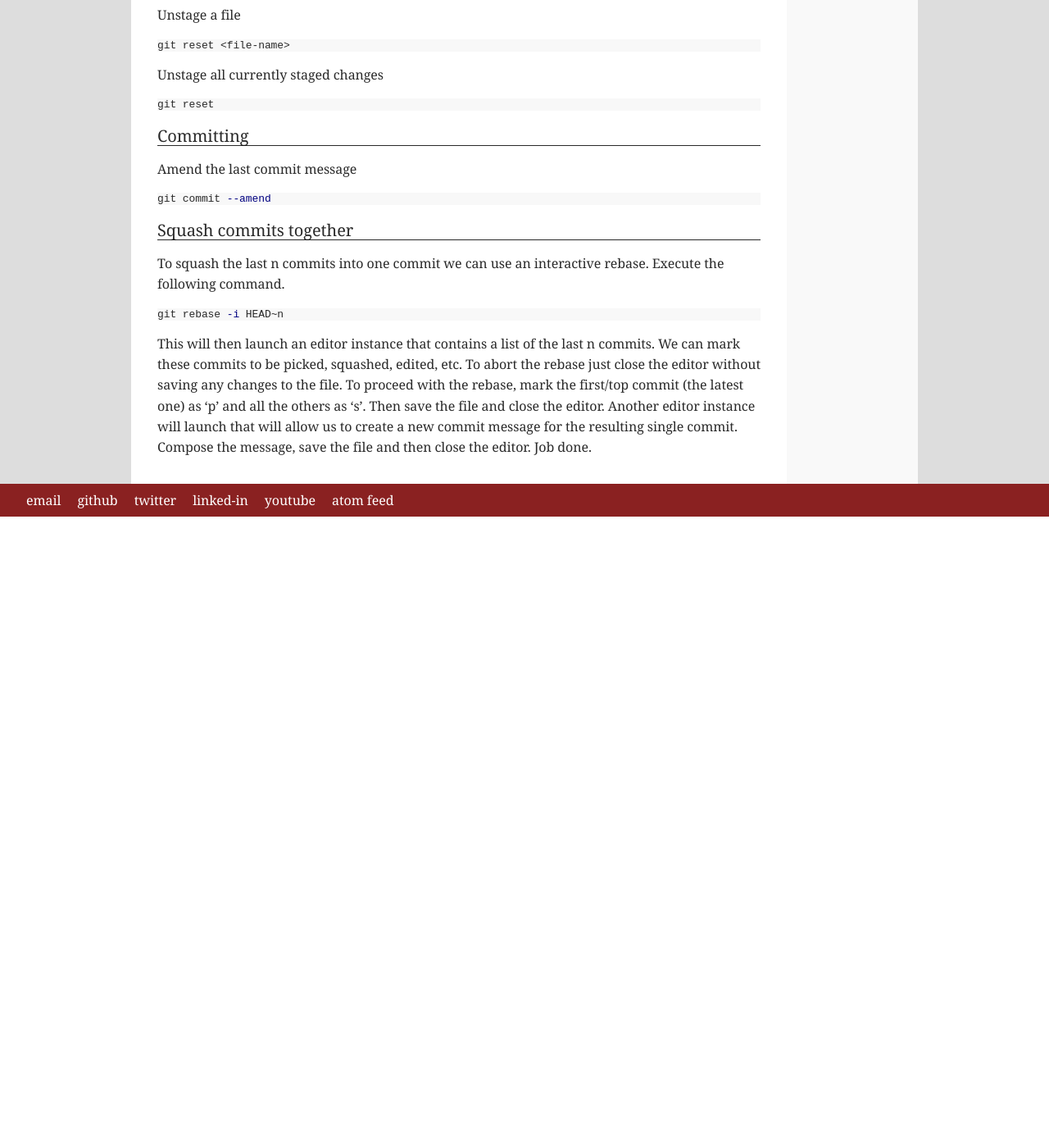
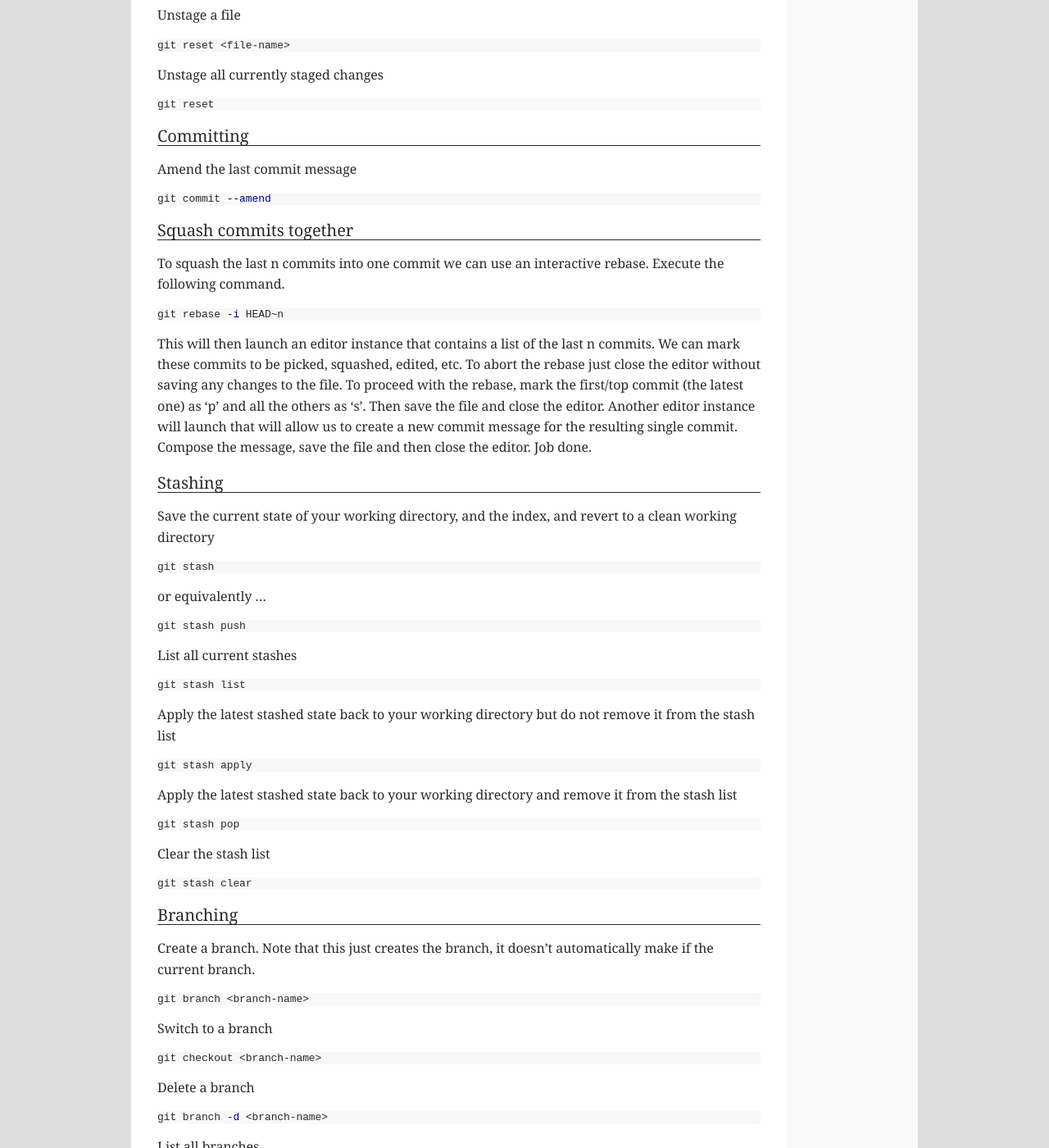
Before and after one commit to nalaseivad/captainginja.github.io, a Jekyll site: the page built from faqs/git.md, in a window 1280 px wide and 1400 px high, scrolled down 1385 px. Shown: the whole window at 82% size. Built offline with Jekyll 4.4.1, drawn with Linux system fonts in a browser that asks for light colours; before the commit the page ends 2015 px from its top, so only the background shows below that; some of the changed text lies outside the part shown.

Commit message:
Adding notes on git stash and git branch

````diff
--- a/faqs/git.md
+++ b/faqs/git.md
@@ -4,6 +4,7 @@ title: Git
 sub_title: Common commands and how-tos
 faq: true
 ---
+
 ## Tags
 
 Annotated vs lightweight tags
@@ -120,3 +121,91 @@ picked, squashed, edited, etc.  To abort the rebase just close the editor withou
 proceed with the rebase, mark the first/top commit (the latest one) as 'p' and all the others as 's'.  Then save the
 file and close the editor.  Another editor instance will launch that will allow us to create a new commit message for
 the resulting single commit.  Compose the message, save the file and then close the editor.  Job done.
+
+## Stashing
+
+Save the current state of your working directory, and the index, and revert to a clean working directory
+
+``` bash
+git stash
+```
+
+or equivalently ...
+
+``` bash
+git stash push
+```
+
+List all current stashes
+
+``` bash
+git stash list
+```
+
+Apply the latest stashed state back to your working directory but do not remove it from the stash list
+
+``` bash
+git stash apply
+```
+
+Apply the latest stashed state back to your working directory and remove it from the stash list
+
+``` bash
+git stash pop
+```
+
+Clear the stash list
+
+``` bash
+git stash clear
+```
+
+## Branching
+
+Create a branch.  Note that this just creates the branch, it doesn't automatically make if the current branch.
+
+``` bash
+git branch <branch-name>
+```
+
+Switch to a branch
+
+``` bash
+git checkout <branch-name>
+```
+
+Delete a branch
+
+``` bash
+git branch -d <branch-name>
+```
+
+List all branches
+
+``` bash
+git branch --list
+```
+
+or equivalently ...
+
+``` bash
+git branch
+```
+
+List all remote branches
+
+``` bash
+git branch --list -r
+```
+
+or equivalently ...
+
+``` bash
+git branch -r
+```
+
+Delete a remote branch
+
+``` bash
+git branch -d -r <branch-name>
+```
````
